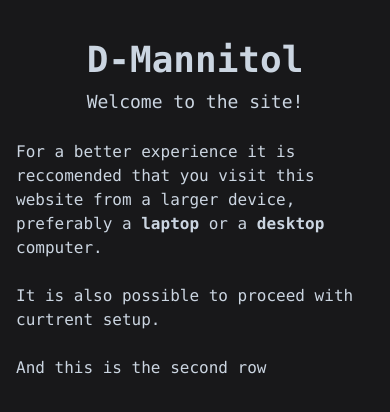
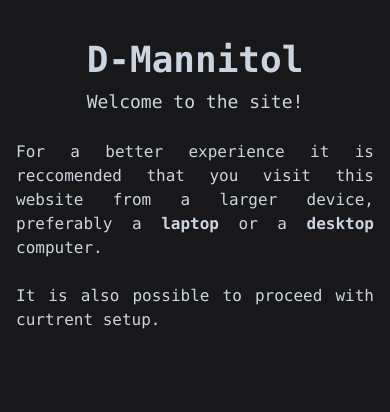
Before and after one commit to betu55/molecules_around_us, a React (Create React App) app: page / in a window 390 px wide. Shown: the top 412 px of the page. Built offline with nearby package versions, Linux system fonts and the light colour scheme.

Commit message:
Added a new page and redirecting works.

```diff
--- a/src/pages/Content.jsx
+++ b/src/pages/Content.jsx
@@ -1,3 +1,21 @@
 export function Content() {
-  return <h1>Ooga booga Contnet</h1>;
+  return (
+    <div className="font-mono h-full w-full">
+      <div className="content mx-4 md:mx-16 pt-10 row-span-6 ">
+        <div className="text-4xl text-slate-300 text-center md:text-left md:text-5xl ">
+          <a
+            href="/"
+            className="font-bold hover:text-red-600 hover:animate-pulse"
+          >
+            D-Mannitol
+          </a>
+        </div>
+        <div>
+          <p className="my-2 text-slate-300 text-lg md:text-xl text-center md:text-left">
+            Welcome to the site!
+          </p>
+        </div>
+      </div>
+    </div>
+  );
 }
--- a/src/pages/Home.jsx
+++ b/src/pages/Home.jsx
@@ -13,7 +13,7 @@ export function Home() {
         <source src={bgVid} />
       </video>
       <div className="h-full w-full lg:grid grid-rows-8">
-        <div className="content mx-4 md:mx-20 pt-10 row-span-6 ">
+        <div className="content mx-4 md:mx-16 pt-10 row-span-6 ">
           <div className="text-4xl text-slate-300 text-center md:text-left md:text-5xl ">
             <a
               href="/"
@@ -31,19 +31,19 @@ export function Home() {
             This is a simple web based experience of the chemical compound
             commercialy known as D-Mannitol.
           </div>
-          <div className="visible lg:invisible text-slate-300 text-left md:text-left md:text-lg my-6">
+          <div className="visible lg:invisible text-slate-300 text-justify md:text-left md:text-lg my-6">
             For a better experience it is reccomended that you visit this
             website from a larger device, preferably a{" "}
             <p className="inline font-bold">laptop</p> or a{" "}
             <p className="inline font-bold">desktop </p>
             computer.
-            <p className="my-6">
+            <p className="my-6 text-justify">
               It is also possible to proceed with curtrent setup.
             </p>
           </div>
         </div>
-        <div className="content lg:mt-10 mx-4 md:mx-20 row-span-2">
-          <p className="text-slate-300 md:text-lg text-left md:text-left ">
+        <div className="content lg:mt-10 mx-4 md:mx-16 row-span-2">
+          <p className="text-slate-300 md:text-lg text-justify md:text-left md:text-normal hidden md:block">
             And this is the second row
           </p>
         </div>
```
